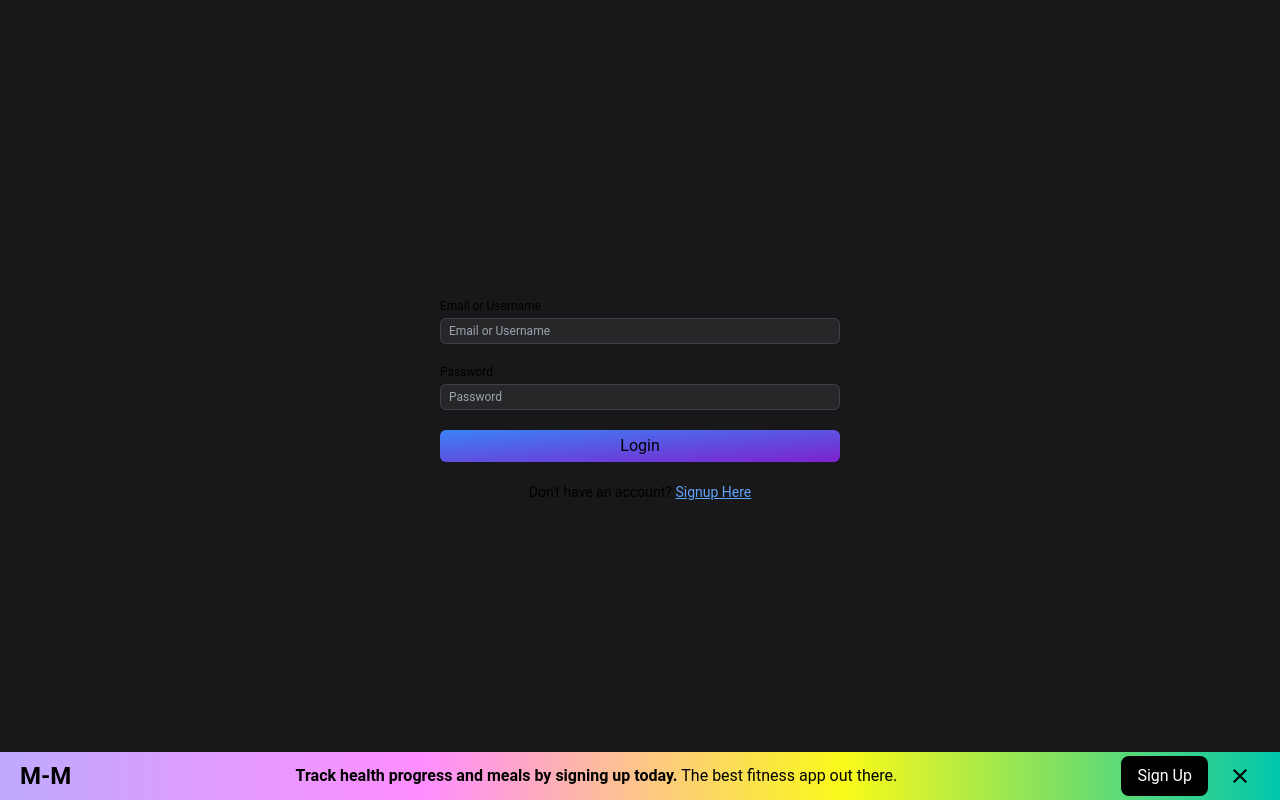
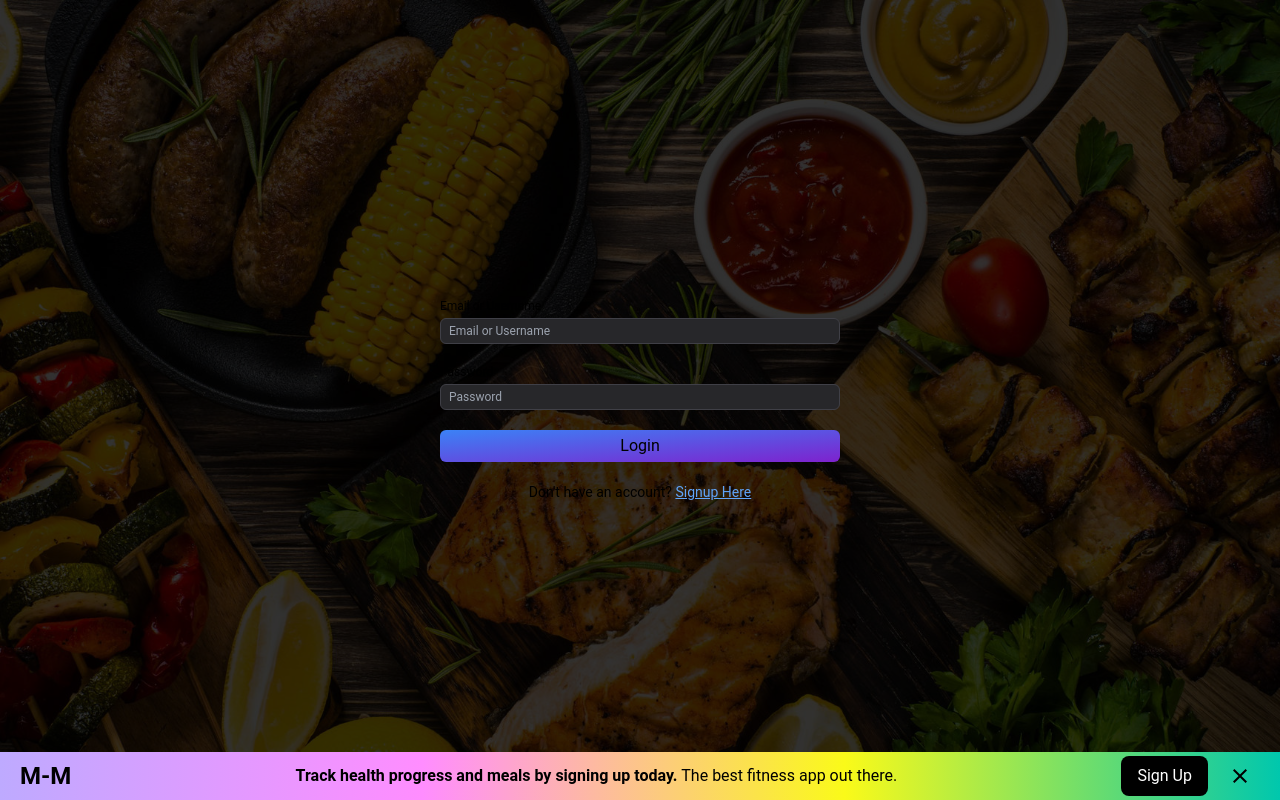
Before and after one commit to JordanVera/meal_prep_pwa, a Next.js app: page / in a window 1280 px wide. Built offline with nearby package versions, Linux system fonts and the light colour scheme; no server answers.

Commit message:
feat: Add background image and overlay to login/signup page
- Implemented background image for login/signup page
- Added semi-transparent black overlay to improve text readability
- Updated page layout to use z-index for proper element stacking

```diff
--- a/src/pages/index.jsx
+++ b/src/pages/index.jsx
@@ -21,12 +21,15 @@ export default function Home() {
   }, [router.query]);
 
   return (
-    <div className="flex flex-col items-center justify-center min-h-screen bg-zinc-900">
-      {isSignupOrLogin ? (
-        <LoginForm setIsSignupOrLogin={setIsSignupOrLogin} />
-      ) : (
-        <SignupForm setIsSignupOrLogin={setIsSignupOrLogin} />
-      )}
+    <div className="relative flex flex-col items-center justify-center min-h-screen bg-zinc-900/80 bg-[url('/photos/meal.jpg')] bg-cover bg-center">
+      <div className="absolute inset-0 bg-black/80" />
+      <div className="z-10 ">
+        {isSignupOrLogin ? (
+          <LoginForm setIsSignupOrLogin={setIsSignupOrLogin} />
+        ) : (
+          <SignupForm setIsSignupOrLogin={setIsSignupOrLogin} />
+        )}
+      </div>
     </div>
   );
 }
```
Also changed, not shown: public/photos/meal.jpg (added), 1 other file (tests, documents, lock files or other folders).
